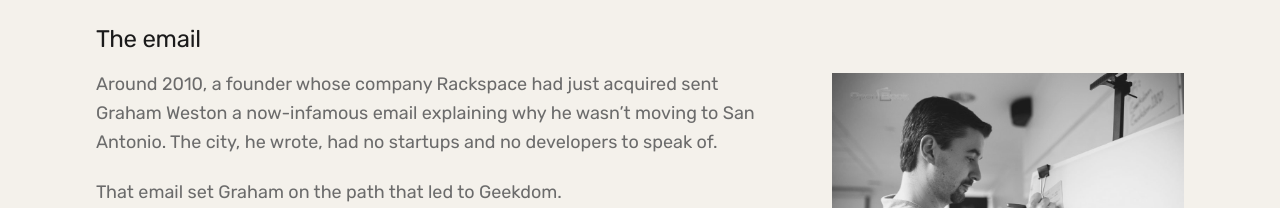
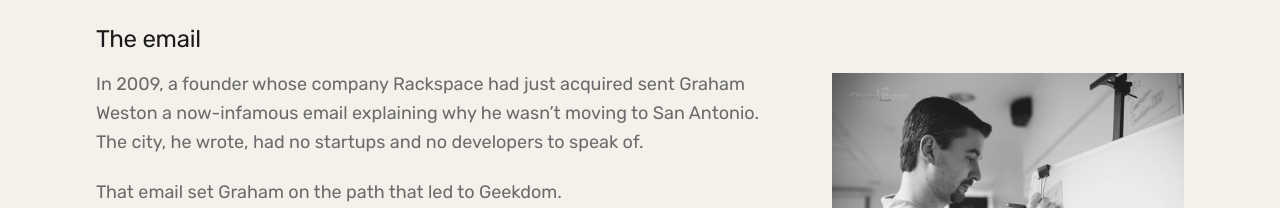
Before and after one commit to sasw-geekdom/next-geekdom, a Next.js app: page /about in a window 1280 px wide. Shown: the part 568-776 px from the top of the page. Built offline with nearby package versions, Linux system fonts and the light colour scheme; no server answers.

Commit message:
/about: the email came in 2009, matching the homepage

```diff
--- a/app/(site)/about/page.tsx
+++ b/app/(site)/about/page.tsx
@@ -94,7 +94,8 @@
           subheads. It replaced the source copy's two paragraphs ("Fifteen
           years ago, Graham Weston received an email…"). Company names are as
           Geekdom wrote them — "Parlevel", where PORTFOLIO lists "ParLevel
-          Systems".
+          Systems". "In 2009" was "Around 2010" in their draft; they changed
+          it to match the homepage's origin section.
         */}
         {/*
           THE ARCHIVE, SPRINKLED — Geekdom sent older photographs "to sprinkle
@@ -107,7 +108,7 @@
           <div>
             <h3 className={cn(HEADING.subhead, "text-graphite")}>The email</h3>
             <p className={cn("mt-4", BODY)}>
-              Around 2010, a founder whose company Rackspace had just acquired
+              In 2009, a founder whose company Rackspace had just acquired
               sent Graham Weston a now-infamous email explaining why he
               wasn&rsquo;t moving to San Antonio. The city, he wrote, had no
               startups and no developers to speak of.
```
